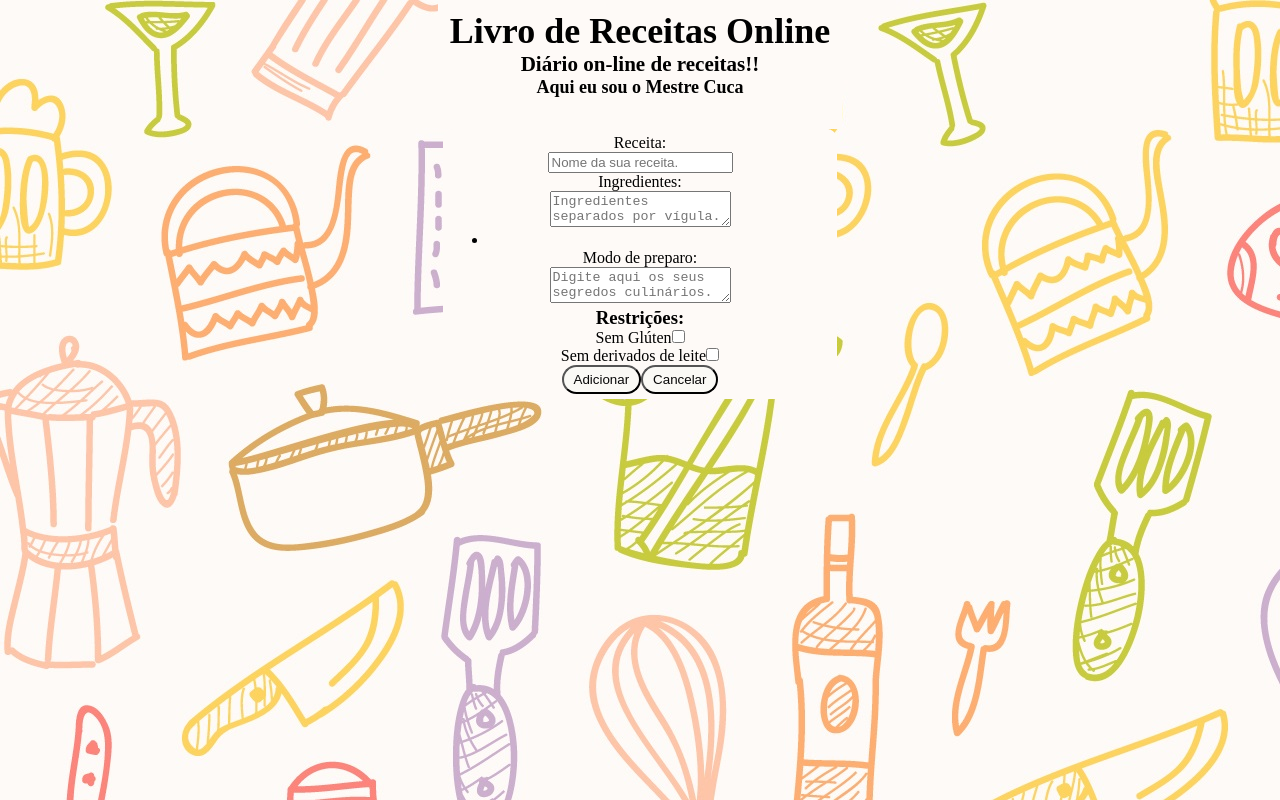
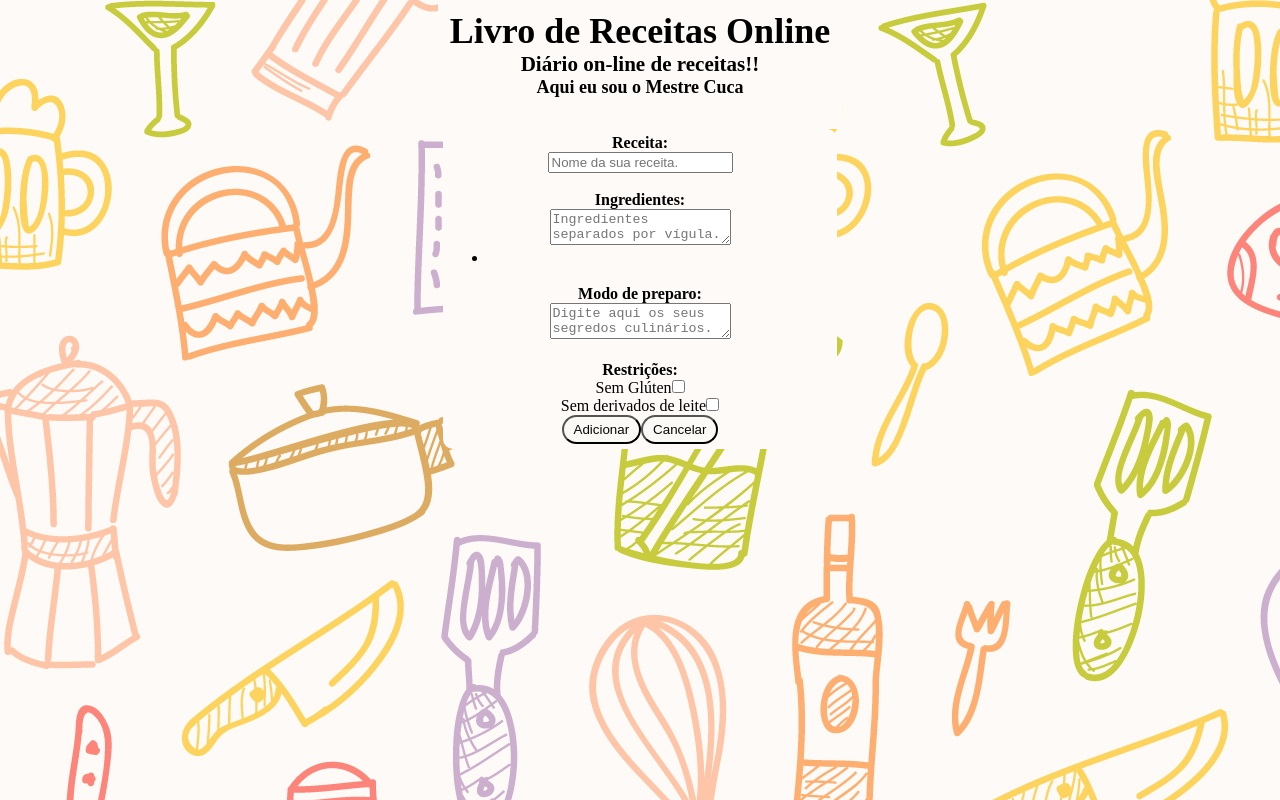
Before and after one commit to ericssont/LabReceitas, a React (Create React App) app: page / in a window 1280 px wide. Both pictures are taken after a click on the picture "Clique para adicionar uma nova receita.". Built offline with nearby package versions, Linux system fonts and the light colour scheme.

Commit message:
Update Form.js

```diff
--- a/src/components/Form/Form.js
+++ b/src/components/Form/Form.js
@@ -113,7 +113,8 @@ const Form = (props) => {
     <form onSubmit={(event) => handleSubmit(event)}>
       <div>
         <label>
-          Receita: <br />
+          <b>Receita: </b>
+          <br />
           <input
             type="text"
             name="receita"
@@ -126,7 +127,10 @@ const Form = (props) => {
       </div>
       <div>
         <label>
-          Ingredientes: <br />
+          {" "}
+          <br />
+          <b>Ingredientes: </b>
+          <br />
           <div>
             <textarea
               name="ingredientes"
@@ -145,8 +149,11 @@ const Form = (props) => {
         </label>
       </div>
       <div>
+        {" "}
+        <br />
         <label>
-          Modo de preparo: <br />
+          <b>Modo de preparo: </b>
+          <br />
           <textarea
             type="text"
             name="preparo"
@@ -157,9 +164,10 @@ const Form = (props) => {
           />
         </label>
       </div>
-
+      <br />
       <div>
-        <h3>Restrições:</h3>
+        <b>Restrições:</b>
+        <br />
         <label>
           Sem Glúten
           <input
```
